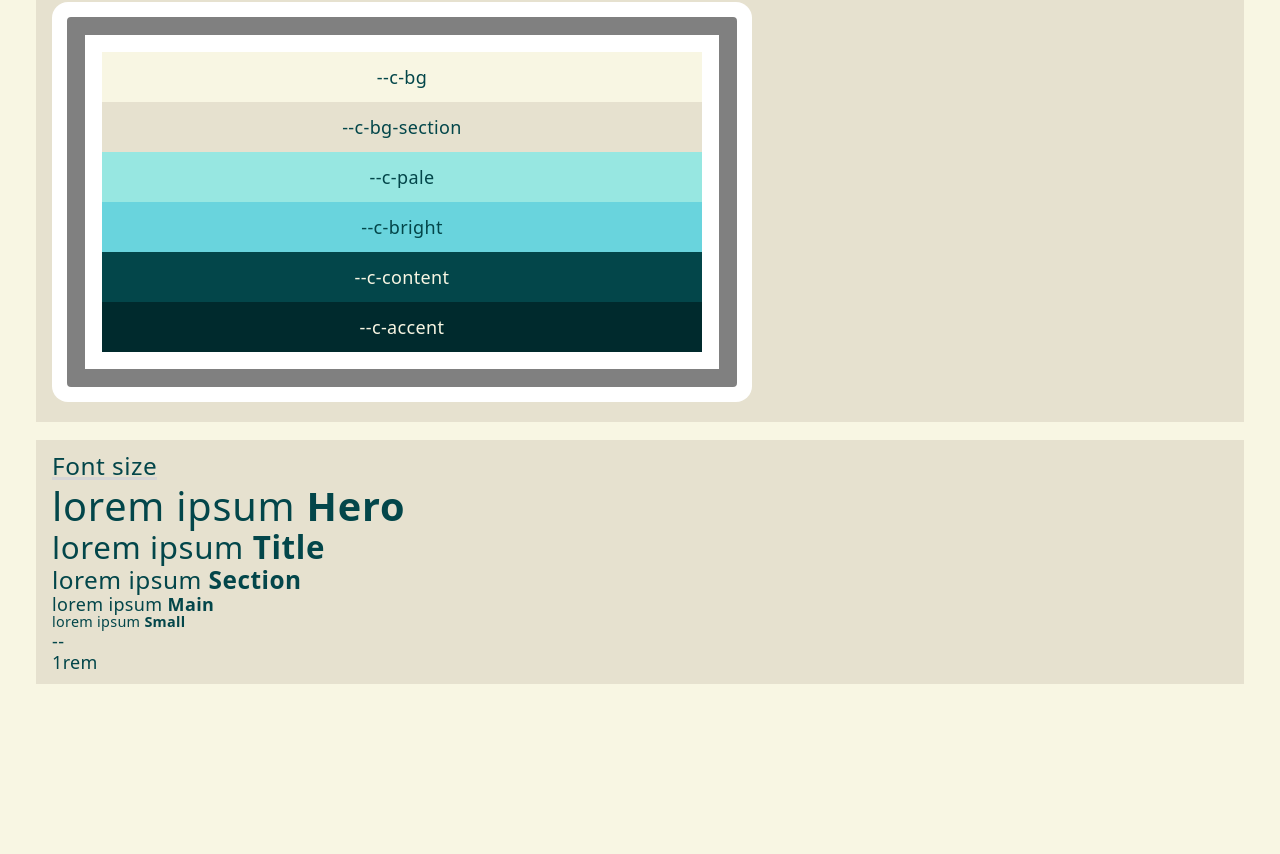
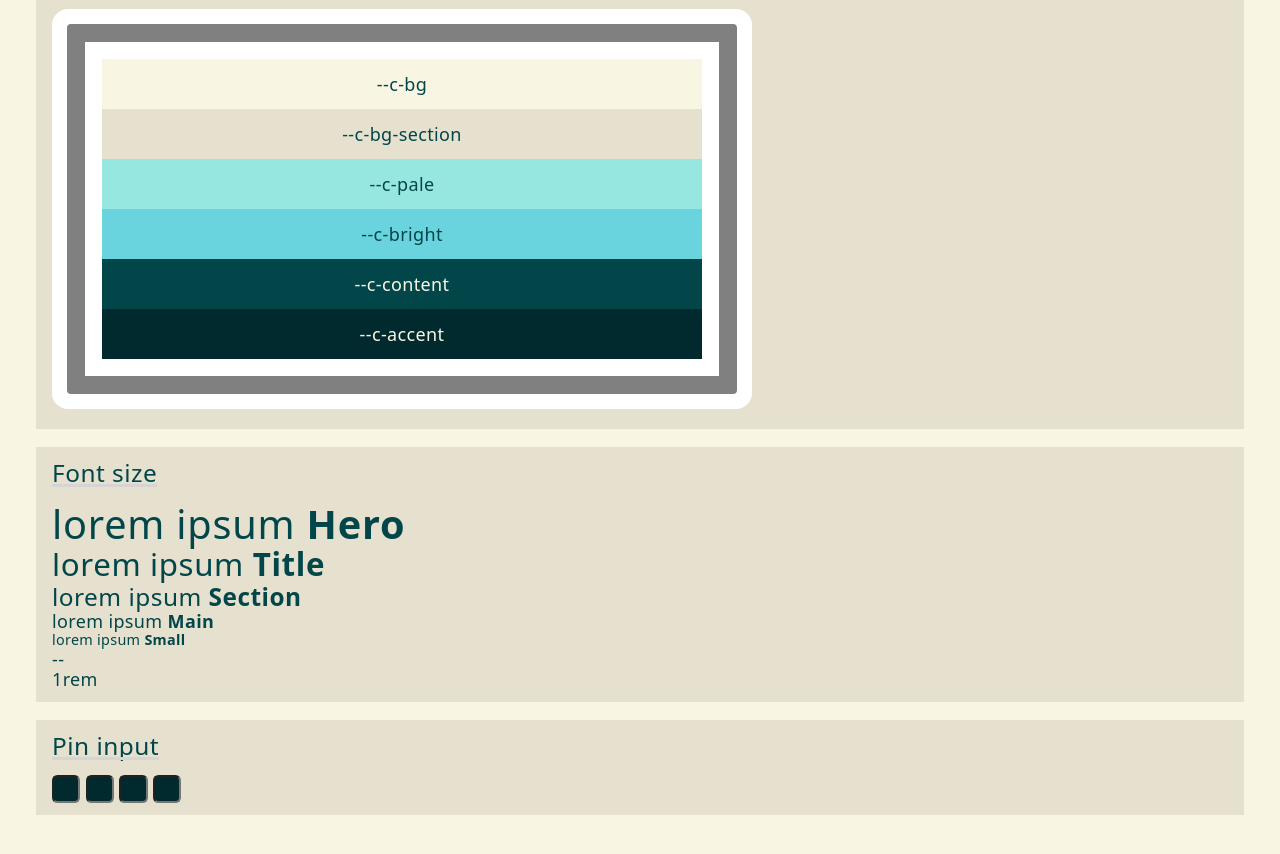
Before and after one commit to U256/word-keep, a Vue app: page /kit in a window 1280 px wide. Shown: the part 204-1058 px from the top of the page. Before the commit the page ends 942 px from the top, so only its background shows below. Built offline with nearby package versions, Linux system fonts and the light colour scheme.

Commit message:
implenent pin input

```diff
--- /dev/null
+++ b/src/shared/PinInput.vue
@@ -0,0 +1,96 @@
+<script setup lang="ts">
+import { ref } from 'vue'
+
+const DEFAULT_LENGTH = 4;
+
+interface Props {
+  length?: number;
+}
+const props = defineProps<Props>()
+const emit = defineEmits<{
+  fulfilled: [value: string]
+}>()
+
+const fullValue = ref('')
+const cellsFiller = ref(Array(props.length || DEFAULT_LENGTH).fill('').map((_, i) => i))
+const cellsRef = ref<any[]>([])
+
+const handleInput = (e: Event) => {
+  const cellValue = (e.target as HTMLInputElement)?.value;
+  if (cellValue === '') {
+    return;
+  }
+
+  fullValue.value = cellsRef.value.map(node => node?.value || ' ').join('')
+
+  const pos = Number((e.target as HTMLInputElement)?.dataset.order);
+  const isLast = pos + 1 === (props.length || DEFAULT_LENGTH)
+  if (isLast) {
+    emit('fulfilled', fullValue.value)
+  } else {
+    const nextCell = cellsRef.value?.[pos + 1];
+    (nextCell as any)?.focus?.();
+    (nextCell as any)?.select?.()
+  }
+}
+
+const handleBackspace = (e: Event) => {
+  const pos = Number((e.target as HTMLInputElement)?.dataset.order);
+  const prevCell = cellsRef.value?.[pos === 0 ? 0 : pos - 1];
+  (prevCell as any)?.focus?.();
+  (prevCell as any)?.select?.()
+}
+
+const handlePaste = (e: any) => {
+  const paste = e.clipboardData.getData("text")
+  if (typeof paste === 'string' && paste.length) {
+    const length = (props.length || DEFAULT_LENGTH) - 1;
+
+    for (let i = 0; i < length; i++) {
+      const pasteChar = paste[i]
+      if (pasteChar) {
+        console.log(cellsRef.value?.[i]);
+
+        // cellsRef.value?.[i]?.value = pasteChar
+      }
+      console.log(`${i}: `, paste[i]);
+    }
+    // cellsRef.value.forEach((element, i) => {
+    //   console.log(`${i}: `, paste[i]);
+    //   element.value = paste[i] || '_'
+    // });
+    // cellsRef.value.at(-1)?.focus()
+    // cellsRef.value.at(-1)?.select()
+  }
+}
+
+// TODO handle paste 3310
+
+defineExpose({ value: fullValue })
+</script>
+
+<template>
+  <div class="pin-input" @paste="handlePaste">
+    <input v-for="cell in cellsFiller" maxlength="1" @input="handleInput" :data-order="cell" :key="cell" type="text"
+      @keyup.backspace="handleBackspace" ref="cellsRef">
+  </div>
+</template>
+
+<style scoped>
+.pin-input {
+  display: grid;
+  grid-auto-flow: column;
+  width: fit-content;
+  gap: .3em;
+
+  & input {
+    --side-padding: 0.5em;
+    aspect-ratio: 1/1;
+    width: calc(1ch + 2 * var(--side-padding));
+    text-align: center;
+    background-color: var(--c-accent);
+    outline: none;
+    border-radius: .3em;
+  }
+}
+</style>
--- a/src/views/KitView.vue
+++ b/src/views/KitView.vue
@@ -1,4 +1,5 @@
 <script setup lang="ts">
+import PinInput from '@/shared/PinInput.vue';
 </script>
 
 <template>
@@ -28,6 +29,11 @@
       --
       <p style="font-size: 1rem">1rem</p>
     </section>
+
+    <section>
+      <h2>Pin input</h2>
+      <PinInput @fulfilled="console.warn" />
+    </section>
   </main>
 </template>
 
@@ -42,7 +48,7 @@ main {
       font-size: var(--fz-section);
       position: relative;
       width: fit-content;
-      margin-bottom: 0.15em;
+      margin-bottom: 0.6em;
 
       &:after {
         position: absolute;
--- a/src/widgets/CompositionStyle.vue
+++ b/src/widgets/CompositionStyle.vue
@@ -11,10 +11,6 @@ const todos = ref<Todo[]>([
   { id: lastId++, text: 'Learn JavaScript', done: false },
   { id: lastId++, text: 'Learn Vue', done: false }
 ])
-
-// emits
-// TODO:
-// emits end
 
 const GLOBALS_ALLOWED = /* ONLY this globals are accessible in {{ binding }} */
   'Infinity,undefined,NaN,isFinite,isNaN,parseFloat,parseInt,decodeURI,' +
--- a/src/widgets/info/CompositionApiHandling.vue
+++ b/src/widgets/info/CompositionApiHandling.vue
@@ -40,7 +40,6 @@ watch(
   {
     immediate: false, // call watcher immediately
     once: false,
-
   }
 )
 
```
